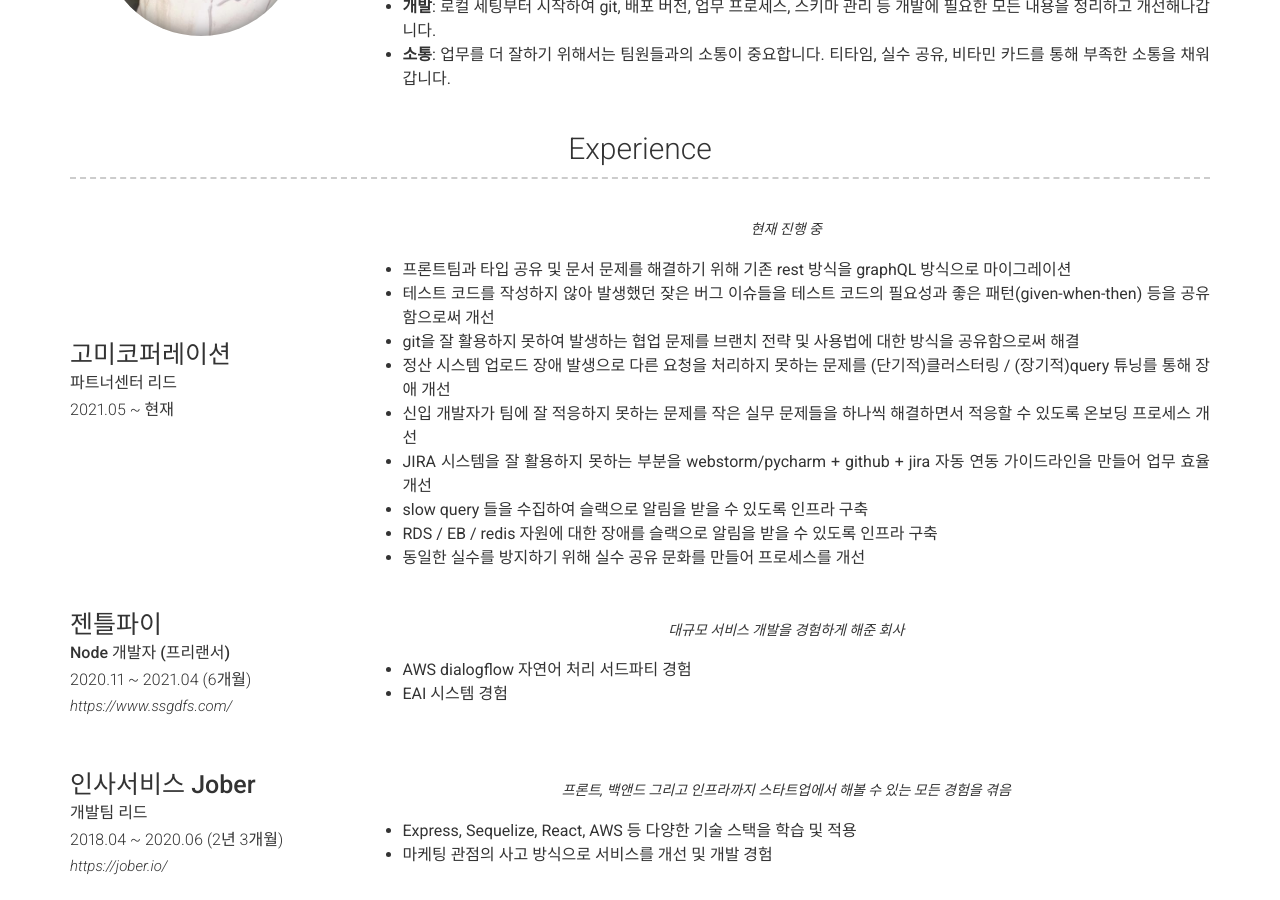
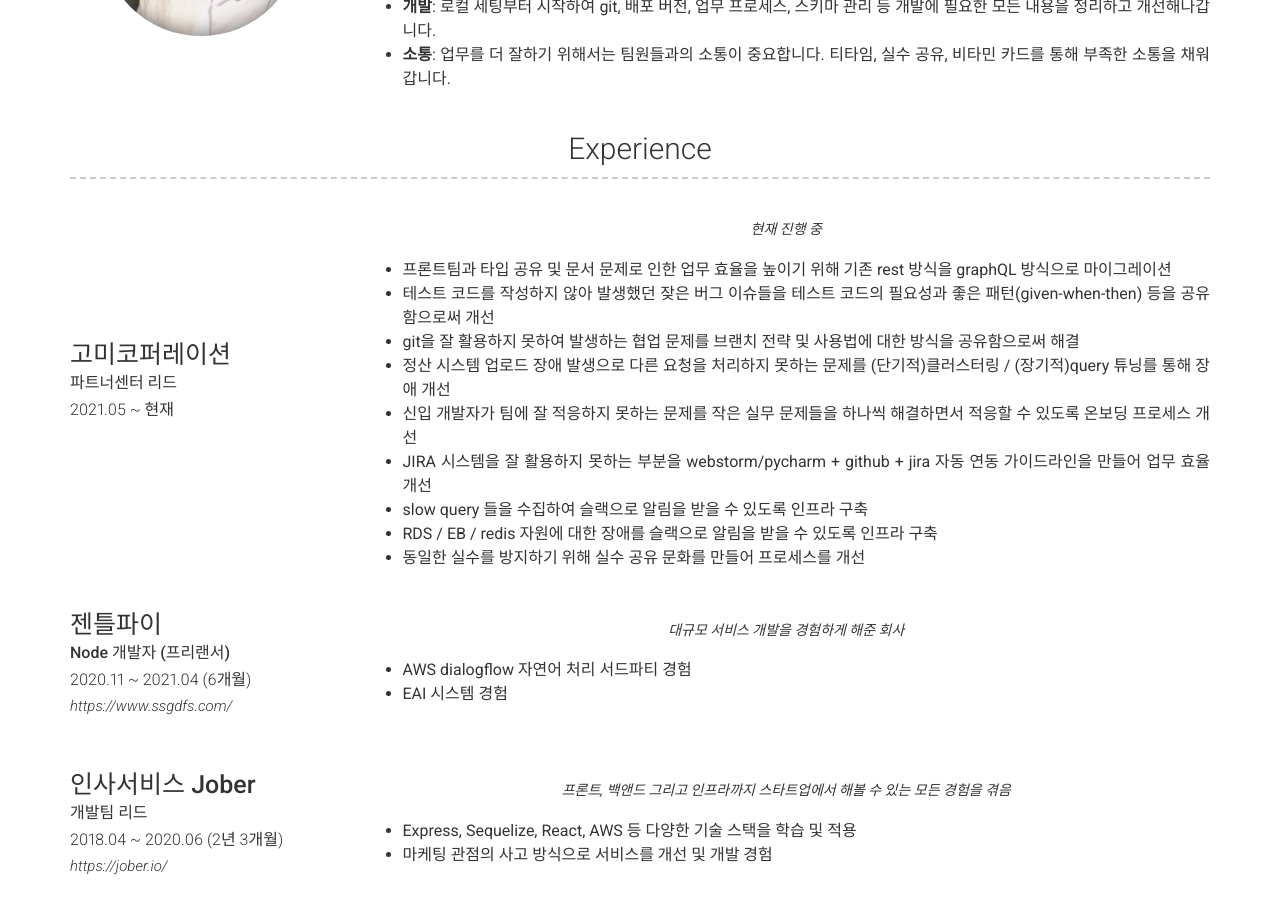
Before and after one commit to mystyle2006/mystyle2006.github.io, a Jekyll site: the page built from index.md, in a window 1280 px wide and 900 px high, scrolled down 466 px. Built offline with Jekyll 4.4.1, drawn with Linux system fonts in a browser that asks for light colours; nearby versions of some CDN libraries.

Commit message:
고미코퍼레이션 경험 수정

```diff
--- a/_config.yml
+++ b/_config.yml
@@ -54,7 +54,7 @@ content:
         quote: >
           현재 진행 중
         description: | # this will include new lines to allow paragraphs
-          - 프론트팀과 타입 공유 및 문서 문제를 해결하기 위해 기존 rest 방식을 graphQL 방식으로 마이그레이션
+          - 프론트팀과 타입 공유 및 문서 문제로 인한 업무 효율을 높이기 위해 기존 rest 방식을 graphQL 방식으로 마이그레이션
           - 테스트 코드를 작성하지 않아 발생했던 잦은 버그 이슈들을 테스트 코드의 필요성과 좋은 패턴(given-when-then) 등을 공유함으로써 개선
           - git을 잘 활용하지 못하여 발생하는 협업 문제를 브랜치 전략 및 사용법에 대한 방식을 공유함으로써 해결
           - 정산 시스템 업로드 장애 발생으로 다른 요청을 처리하지 못하는 문제를 (단기적)클러스터링 / (장기적)query 튜닝를 통해 장애 개선
```
